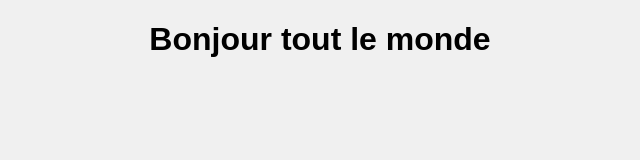
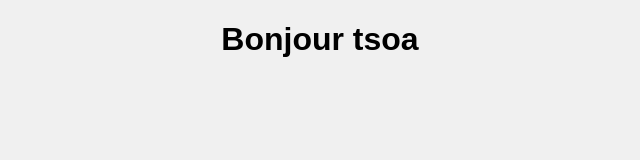
Before and after one commit to TsoaIrn/site, a plain HTML site: page index.html in a window 1280 px wide. Shown: the whole page, without its empty margins (320-960 px from the left). Drawn offline with Linux system fonts and the light colour scheme.

Commit message:
nouveau modif

```diff
--- a/index.html
+++ b/index.html
@@ -6,6 +6,6 @@
 	<link rel="stylesheet" href="style.css">
 </head>
 <body>
-	<h1>Bonjour tout le monde</h1>
+	<h1>Bonjour tsoa</h1>
 </body>
 </html>
```
